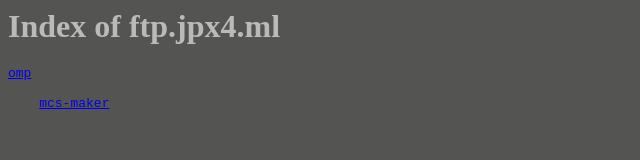
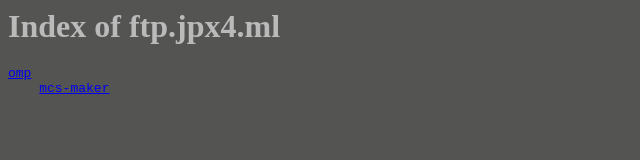
Before and after one commit to jpx4/jpx4.github.io, a plain HTML site: page index.html in a window 1280 px wide. Shown: the whole page, without its empty margins (0-640 px from the left). Drawn offline with Linux system fonts and the light colour scheme.

Commit message:
Update index.html

```diff
--- a/index.html
+++ b/index.html
@@ -10,7 +10,7 @@
   </head>
   <body>
     <h1>Index of ftp.jpx4.ml</h1>
-    <pre><a href="/omp">omp</a><br>
+    <pre><a href="/omp">omp</a>
     <a href="/mcs-maker">mcs-maker</a></pre>
   </body>
 <html>
```
